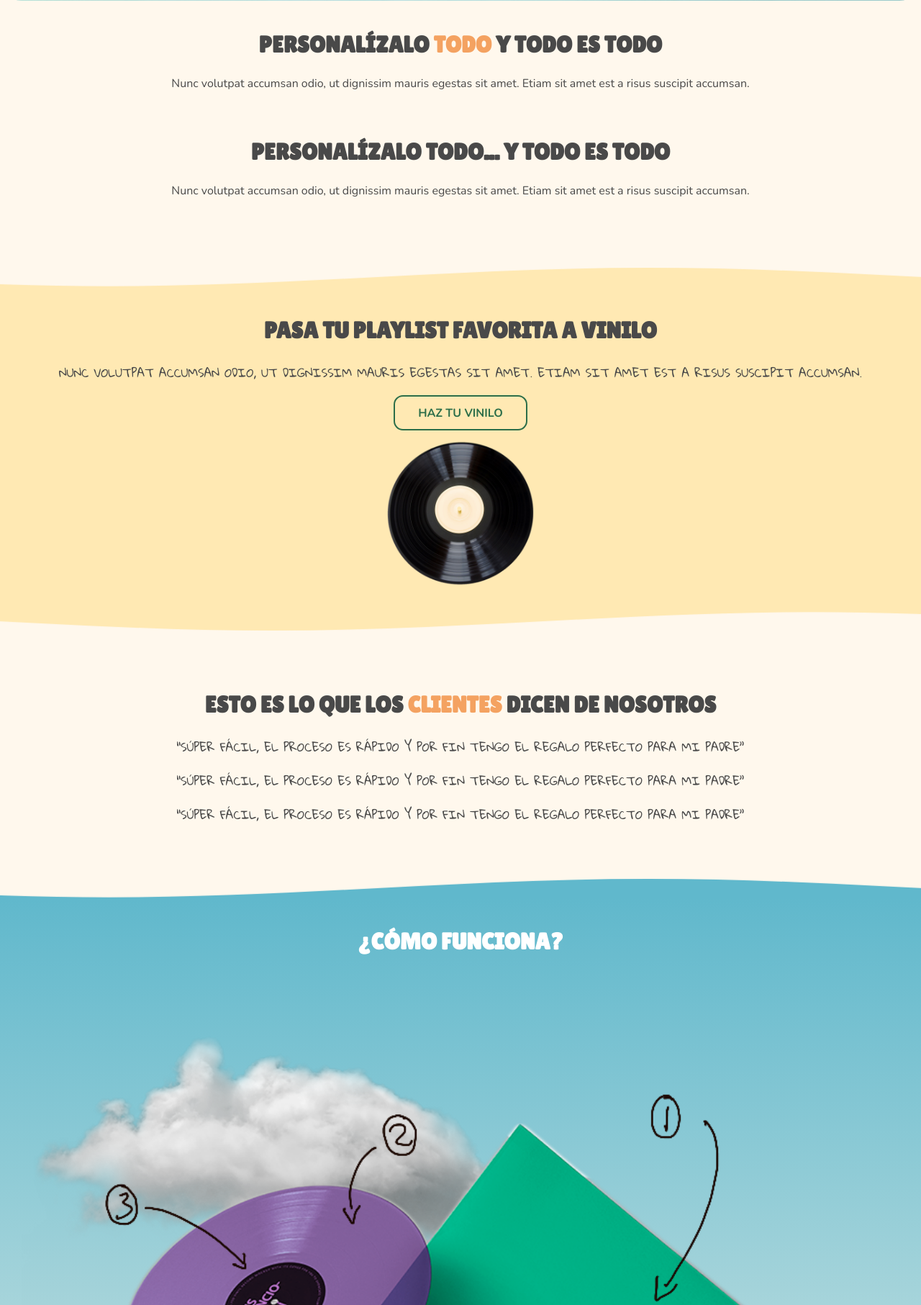
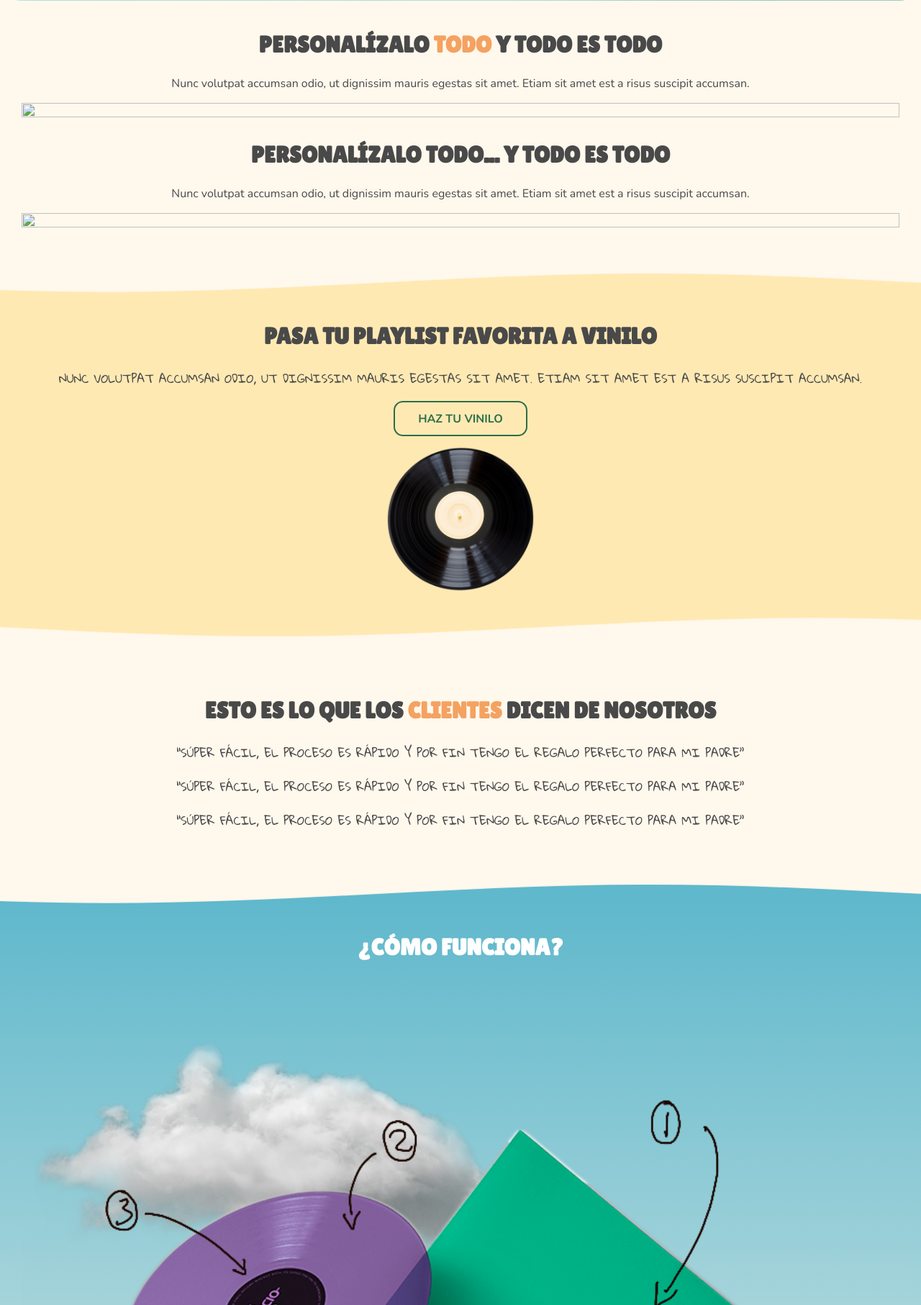
Before and after one commit to carugui/projectbeta, a PHP site: page / in a window 1280 px wide. Shown: the part 559-2372 px from the top of the page at 72% size. Run offline with PHP 8.4, Linux system fonts and the light colour scheme.

Commit message:
Establecido img ocupar tamaño contenedor

```diff
--- a/css/style.css
+++ b/css/style.css
@@ -43,6 +43,13 @@ main {
 main > section {
   padding: 15px 30px;
   margin-bottom: 30px;
+}
+
+img {
+  height: 100%;
+  width: 100%;
+  -o-object-fit: contain;
+     object-fit: contain;
 }
 
 /* COLORES */
@@ -506,13 +513,6 @@ button:hover,
   fill: #60B8CC;
 }
 
-.section__how-it-works img {
-  height: 100%;
-  width: 100%;
-  -o-object-fit: contain;
-     object-fit: contain;
-}
-
 .how-it-works__item {
   display: -webkit-box;
   display: -ms-flexbox;
--- a/scss/site/_site.scss
+++ b/scss/site/_site.scss
@@ -18,3 +18,9 @@ main > section {
     padding: $padding;
     margin-bottom: $unit-double;
 }
+
+img {
+    height: 100%;
+    width: 100%;
+    object-fit: contain;
+}
```
